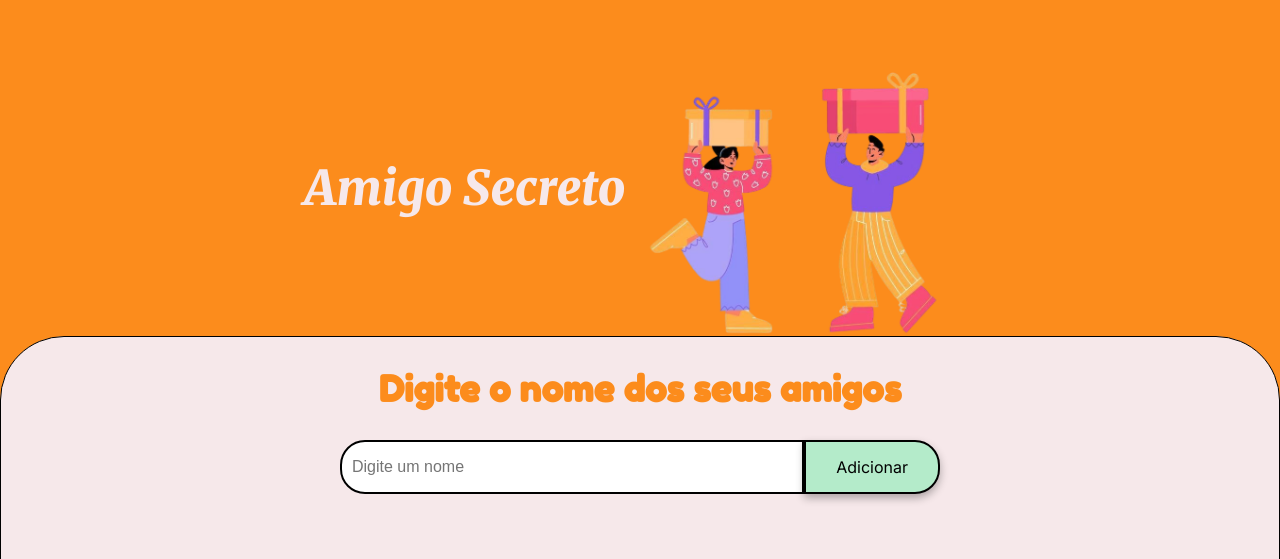
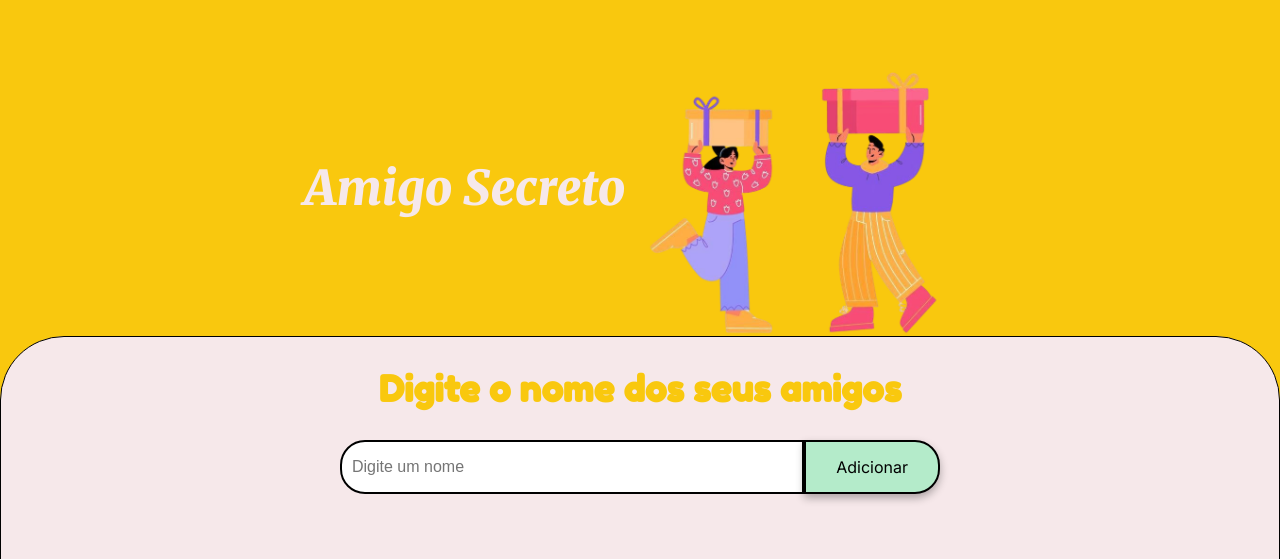
Before and after one commit to ariaesoares/Challenge-Amigo-Secreto, a plain HTML site: page index.html in a window 1280 px wide. Shown: the top 559 px of the page. Drawn offline with Linux system fonts and the light colour scheme.

Commit message:
alteração final da cor do banner

```diff
--- a/app.js
+++ b/app.js
@@ -26,7 +26,7 @@ function atualizarLista() {
 }
 
 function sortearAmigo() {
-    if (listaAmigos.length < 2) {
+    if (listaAmigos.length <2) {
         alert("Adicione pelo menos 2 amigos para sortear.");
         return;
     } else {
@@ -36,7 +36,7 @@ function sortearAmigo() {
     resultado.innerHTML = "";
     let li = document.createElement("li");
     li.textContent = "O seu amigo(a) secreto(a) é: " + amigosSorteados[0];
-
+    resultado.appendChild(li);
     }
 
 
--- a/style.css
+++ b/style.css
@@ -1,5 +1,5 @@
 :root {
-    --color-primary: #fc8c1c;
+    --color-primary: #F9C80E;
     --color-secondary: #F6E8EA;
     --color-tertiary: #B4EBCA;
     --color-button: #F9C80E;
```
